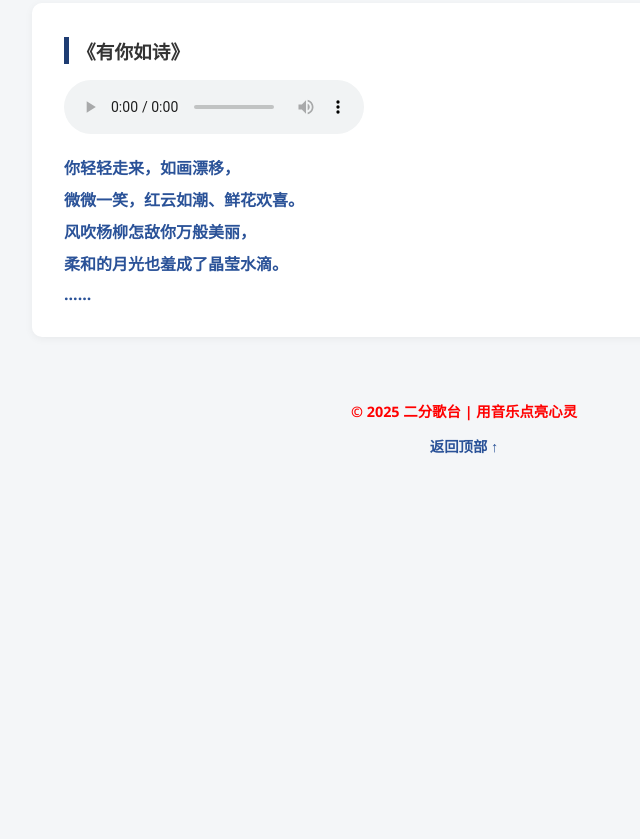
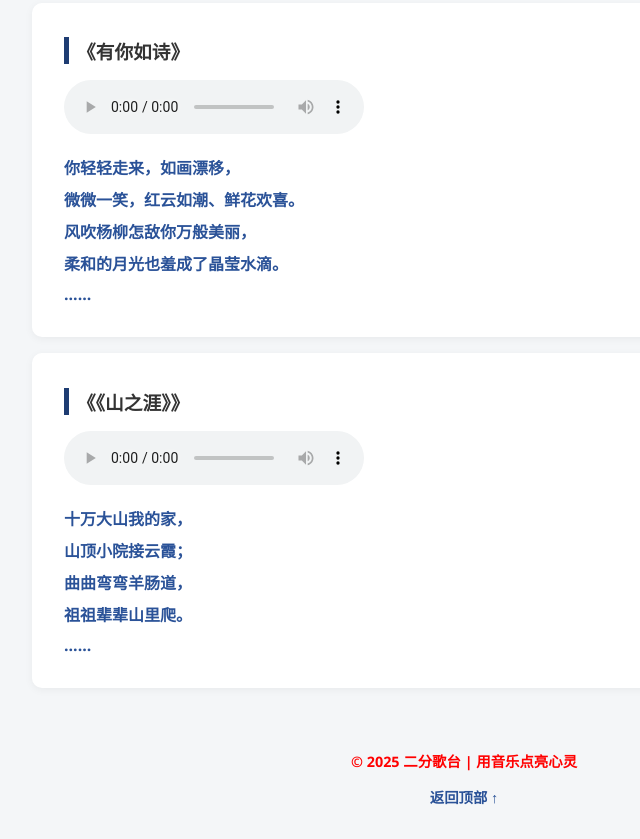
Before and after one commit to Hangang-png/Songs, a plain HTML site: page index.html in a window 1280 px wide. Shown: the part 585-1424 px from the top of the page, without its empty margins (176-816 px from the left). Before the commit the page ends 1073 px from the top, so only its background shows below. Drawn offline with Linux system fonts and the light colour scheme.

Commit message:
Update index.html

```diff
--- a/index.html
+++ b/index.html
@@ -52,6 +52,20 @@
         <li><span class="highlight">......</span></li>
       </ul>
     </section>
+
+    <section class="section fade-in-delay" style="animation-delay: 0.8s;">
+	  <h3>《《山之涯》》</h3>
+	  <audio class="audio-player" controls>
+	    <source src="《山之涯》.mp3" type="audio/mpeg" />
+	  </audio>
+	  <ul>
+	    <li><span class="highlight">十万大山我的家，</span></li>
+	    <li><span class="highlight">山顶小院接云霞；</span></li>
+	    <li><span class="highlight">曲曲弯弯羊肠道，</span></li>
+	    <li><span class="highlight">祖祖辈辈山里爬。</span></li>
+	    <li><span class="highlight">......</span></li>
+	  </ul>
+	</section>
   </main>
 
   <footer class="footer">
```
